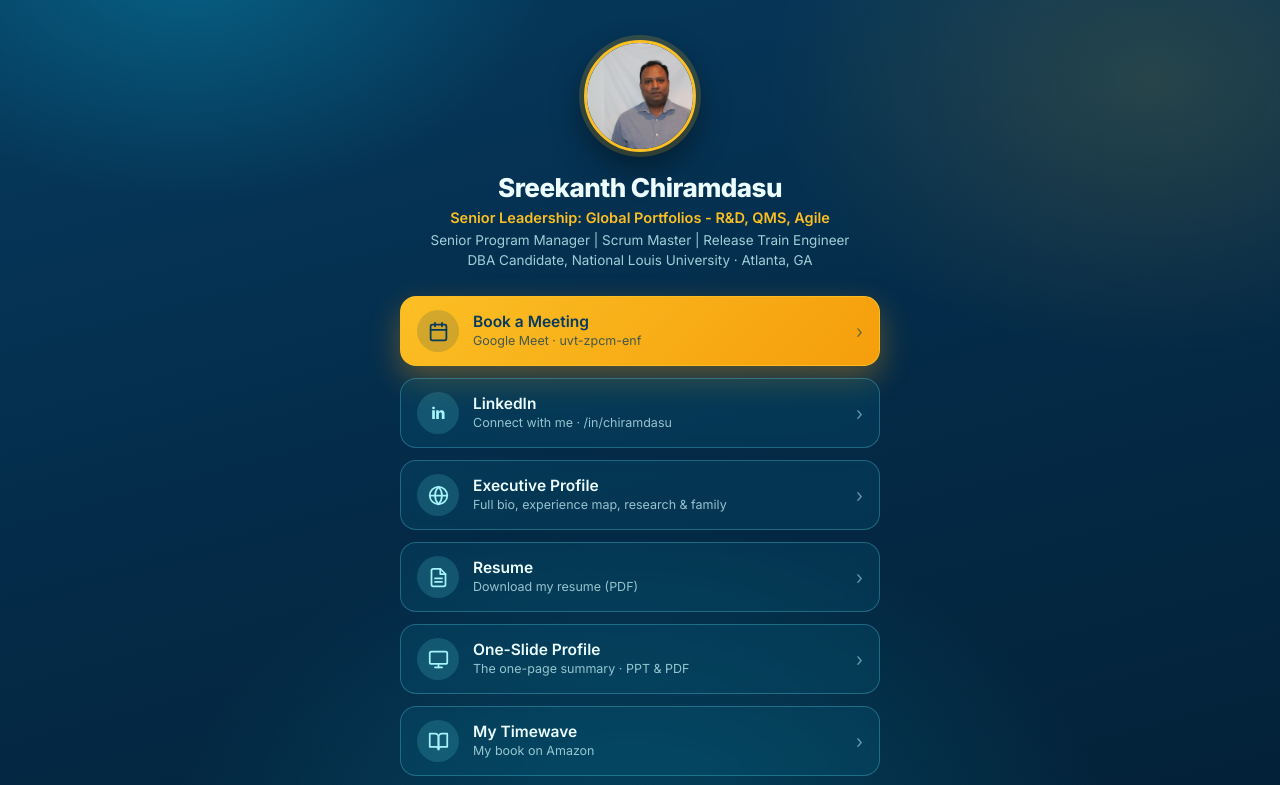
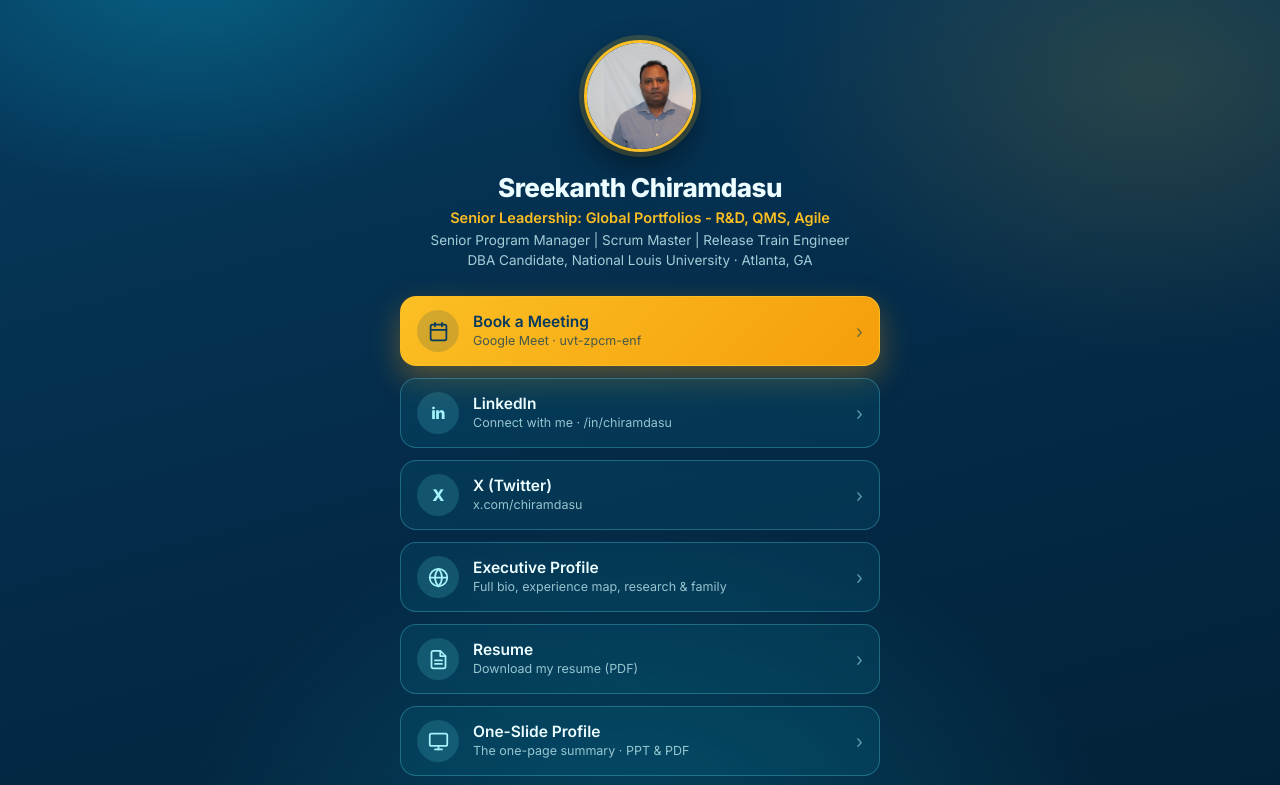
Before and after one commit to chiramdasu/chiramdasu.github.io, a plain HTML site: page links.html in a window 1280 px wide. Shown: the top 785 px of the page. Drawn offline with Linux system fonts and the light colour scheme.

Commit message:
Add X (x.com/chiramdasu) to links page, after LinkedIn

```diff
--- a/links.html
+++ b/links.html
@@ -118,6 +118,12 @@
         <span class="chev" aria-hidden="true">›</span>
       </a>
 
+      <a class="btn" href="https://x.com/chiramdasu" target="_blank" rel="noopener">
+        <span class="disc"><span class="in-badge">X</span></span>
+        <span class="txt"><span class="label">X (Twitter)</span><span class="sub">x.com/chiramdasu</span></span>
+        <span class="chev" aria-hidden="true">›</span>
+      </a>
+
       <a class="btn" href="https://chiramdasu.github.io/">
         <span class="disc"><svg viewBox="0 0 24 24" fill="none" stroke="currentColor" stroke-width="2" stroke-linecap="round" stroke-linejoin="round"><circle cx="12" cy="12" r="10"/><line x1="2" y1="12" x2="22" y2="12"/><path d="M12 2a15.3 15.3 0 0 1 4 10 15.3 15.3 0 0 1-4 10 15.3 15.3 0 0 1-4-10 15.3 15.3 0 0 1 4-10z"/></svg></span>
         <span class="txt"><span class="label">Executive Profile</span><span class="sub">Full bio, experience map, research &amp; family</span></span>
```
